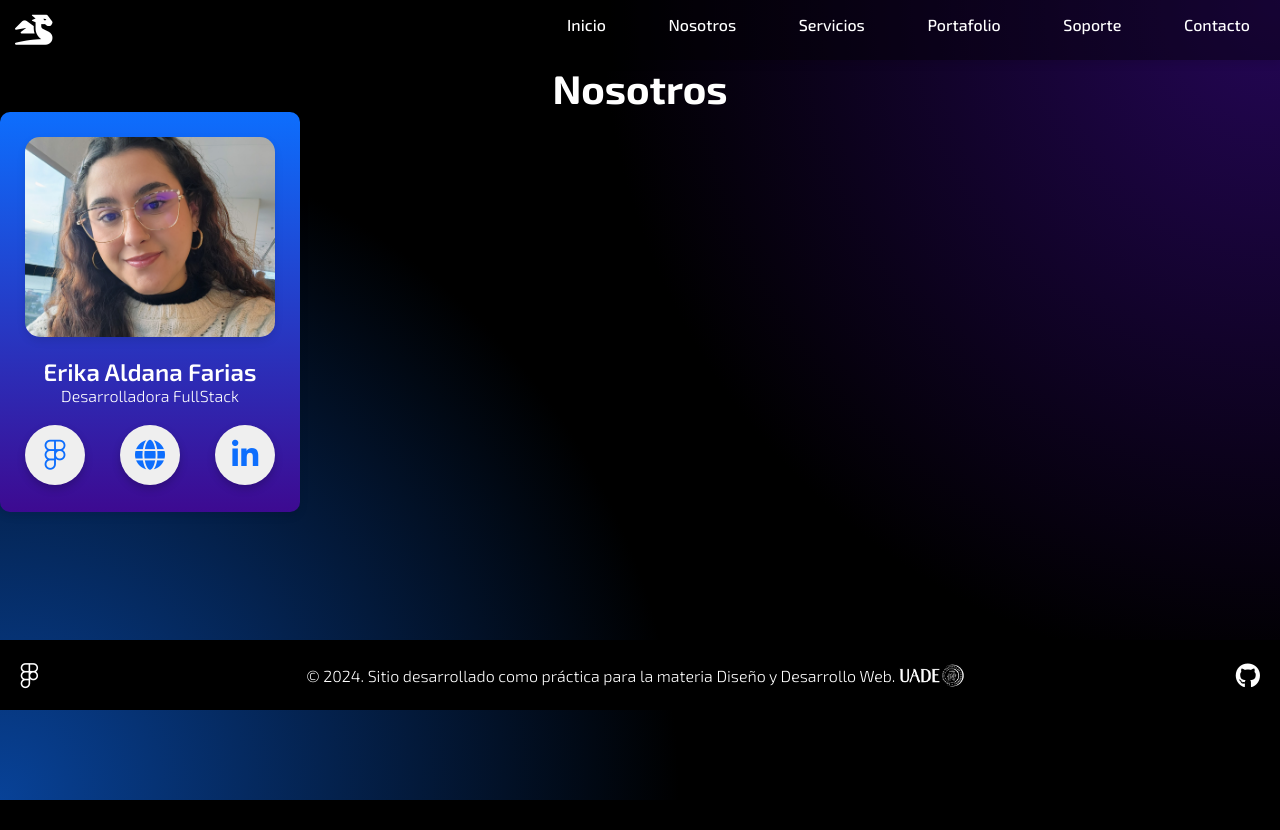
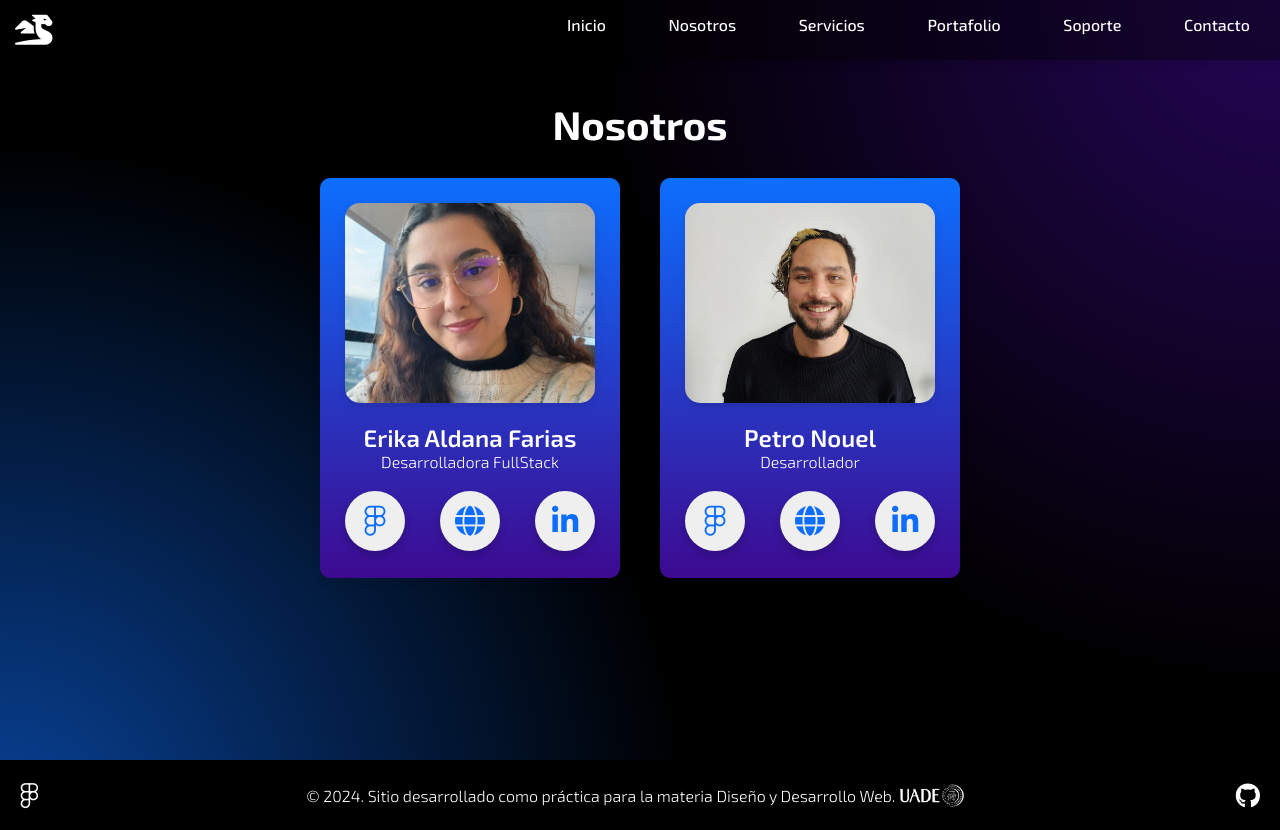
Before and after one commit to petronouelUADE/IntegradorDDWeb, a plain HTML site: page about.html in a window 1280 px wide. Before the commit the page ends 800 px from the top, so only its background shows below. Drawn offline with Linux system fonts and the light colour scheme.

Commit message:
Acomodo cards en pagina Nosotros

```diff
--- a/about.html
+++ b/about.html
@@ -62,6 +62,36 @@
             </button>
           </div>
         </div>
+        <div class="card-nosotros">
+          <div class="contenedor-img-card">
+            <img src="./images/petro_img.jfif" alt="Foto Petro" />
+          </div>
+          <div class="contenedor-texto-card">
+            <p class="nombre-card">Petro Nouel</p>
+            <p class="descripcion-card">Desarrollador</p>
+          </div>
+          <div class="contenedor-botones-card">
+            <button title="Prototipo">
+              <a href="" target="”_blank”"
+                ><i class="fa-brands fa-figma"></i
+              ></a>
+            </button>
+            <button title="Portfolio">
+              <a
+                href="https://petronoueluade.github.io/UVA01_Entrega/"
+                target="”_blank”"
+                ><i class="fa-solid fa-globe"></i
+              ></a>
+            </button>
+            <button title="Linkedin">
+              <a
+                href="https://www.linkedin.com/in/petronouel?utm_source=share&utm_campaign=share_via&utm_content=profile&utm_medium=android_app"
+                target="”_blank”"
+                ><i class="fa-brands fa-linkedin-in"></i
+              ></a>
+            </button>
+          </div>
+        </div>
       </div>
     </main>
     <footer>
--- a/styles/style.css
+++ b/styles/style.css
@@ -34,20 +34,18 @@ body {
     ),
     black;
   background-size: cover;
-
 }
 
 main {
-  min-height: 80vh;
-  padding-top: 4rem;
-
+  min-height: 95vh;
+  padding-top: 100px;
 }
 
-h1{
+h1 {
   text-align: center;
   font-size: 2.5rem;
-  font-weight: bold;
-  }
+  font-weight: 700;
+}
 
 /* Header */
 
@@ -105,8 +103,6 @@ footer {
   flex-direction: row;
   justify-content: space-between;
   align-items: center;
-
-
 }
 
 footer div {
@@ -129,6 +125,15 @@ footer div a i {
 }
 
 /* Nosotros */
+
+.contenedor-cards-nosotros {
+  display: flex;
+  flex-direction: row;
+  justify-content: center;
+  align-items: center;
+  gap: 40px;
+  margin: 30px auto;
+}
 
 .card-nosotros {
   width: 300px;
@@ -235,23 +240,21 @@ footer div a i {
   font-weight: bold;
 }
 
-
-
 /* Responsive */
 @media (max-width: 760px) {
+  main {
+    min-height: 95vh;
+    padding-top: 250px;
+  }
 
-  main{
-    min-height: 95vh;
-    padding-top:9rem;
-  }
   header {
     flex-direction: column;
     padding: 15px 0;
   }
 
-  h1{
+  h1 {
     font-size: 2rem;
-    }
+  }
 
   header div {
     display: none;
@@ -272,6 +275,9 @@ footer div a i {
     justify-content: center;
     align-items: center;
   }
+  .contenedor-cards-nosotros {
+    flex-direction: column;
+  }
 
   .cta-box {
     width: 95%;
@@ -282,7 +288,6 @@ footer div a i {
   .cta-box p {
     font-size: 1.25rem;
     font-weight: bold;
-    padding: 0 0.5rem
+    padding: 0 0.5rem;
   }
-
 }
```
Also changed, not shown: images/petro_img.jfif (added).
